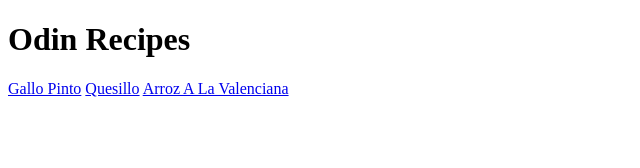
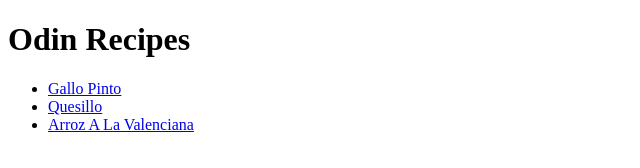
Before and after one commit to Adjaar/odin-recipes, a plain HTML site: page index.html in a window 1280 px wide. Shown: the whole page, without its empty margins (0-640 px from the left). Drawn offline with Linux system fonts and the light colour scheme.

Commit message:
List recipes and insert images to each
The recipes were put in an unordered list to arrange them
on seperate lines. Each recipe page now has an image of
the finished product at the top of their respective page.

```diff
--- a/index.html
+++ b/index.html
@@ -6,8 +6,13 @@
     </head>
     <body>
         <h1>Odin Recipes</h1>
-        <a href="recipes/gallo-pinto.html">Gallo Pinto</a>
-        <a href="recipes/quesillo.html">Quesillo</a>
-        <a href="recipes/arroz-a-la-valenciana.html">Arroz A La Valenciana</a>
+        <ul>
+            <li><a href="recipes/gallo-pinto.html">Gallo Pinto</a></li>
+            <li><a href="recipes/quesillo.html">Quesillo</a></li>
+            <li><a href="recipes/arroz-a-la-valenciana.html">Arroz A La Valenciana</a></li>
+        </ul>
+
+
+
     </body>
 </html>
```
Also changed, not shown: recipes/arroz-a-la-valenciana.html (+1 -0 lines), recipes/gallo-pinto.html (+1 -0 lines), recipes/quesillo.html (+1 -0 lines), images/Nicaragua-arroz-a-la-valenciana..jpg (added), images/Quesillo.jpg (added), images/gallo-pinto.jpg (added).
